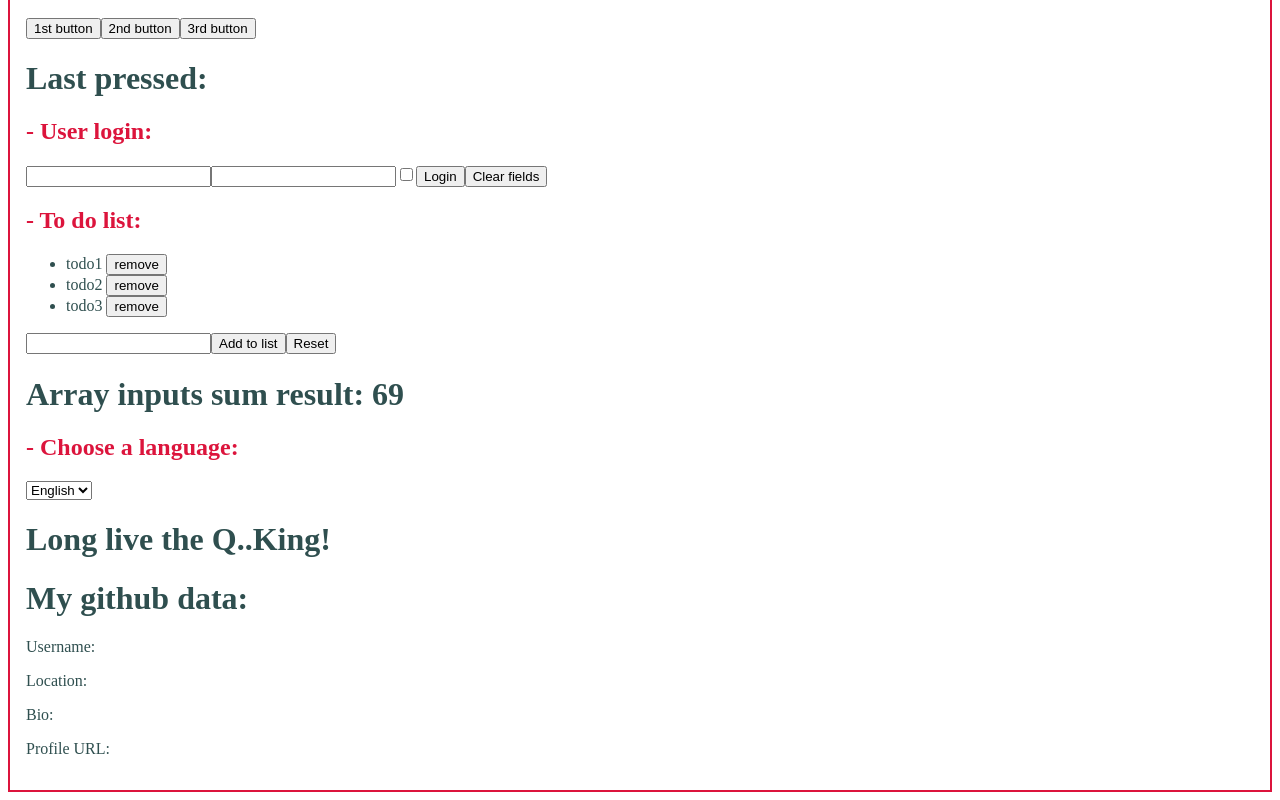
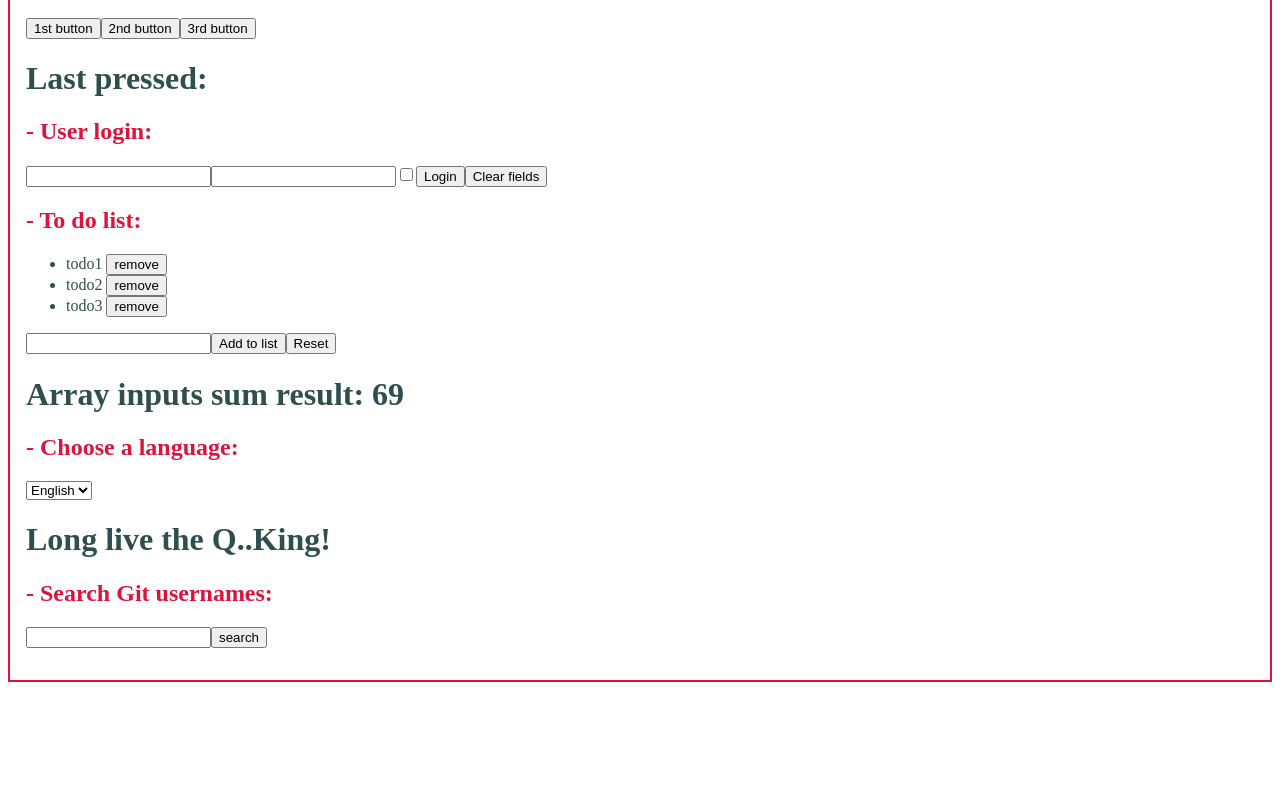
Before and after one commit to Francxmf/dhreactexercises, a React (Create React App) app: page / in a window 1280 px wide. Shown: the part 309-1109 px from the top of the page. After the commit the page ends 999 px from the top, so only its background shows below. Built offline with nearby package versions, Linux system fonts and the light colour scheme; no server answers.

Commit message:
completion of the exercise use effect 4

```diff
--- a/src/App.js
+++ b/src/App.js
@@ -9,6 +9,7 @@ import { Sum } from "./Sum";
 import { DisplayLanguage } from "./DisplayLanguage";
 import { LanguageContext } from "./LanguageContext";
 import { GithubUser } from "./GithubUser";
+import { GithubUserlist } from "./GithubUserlist";
 
 
 export class App extends React.Component{
@@ -73,8 +74,7 @@ export class App extends React.Component{
            <DisplayLanguage currentLang = {this.state.language} />
          </LanguageContext.Provider>
 
-         <GithubUser username="Francxmf" />
-
+         <GithubUserlist />
         </Container>
       );
   }
--- a/src/GithubUser.js
+++ b/src/GithubUser.js
@@ -15,7 +15,7 @@ export function GithubUser({username}){
     }
     useEffect(() => {getApi(username)}, [username])
     return (<div>
-        <h1>My github data:</h1>
+        <h1>github data:</h1>
         <p>Username: {dataApi.name}</p>
         <p>Location: {dataApi.location}</p>
         <p>Bio: {dataApi.bio}</p>
--- /dev/null
+++ b/src/GithubUserlist.js
@@ -0,0 +1,40 @@
+import { useState } from "react";
+import { GithubUser } from "./GithubUser"
+
+ export function GithubUserlist(){
+     const [gituser, setUserProps] = useState({
+         user : [],
+         insert : ""
+     })
+
+     function userInputHandler(e){
+         setUserProps(()=> {
+             return {
+                 user : [...gituser.user],
+                 insert : e.target.value
+             }
+         })
+     }
+     function searchBtnHandler(){
+         setUserProps((data)=> {
+             console.log(data)
+             return {
+                 user : data.insert === "" ? [data.user] : data.user.push(data.insert),
+                 ...data,
+             }
+         })
+     }
+     const {user} = gituser
+     return (
+         <form>
+         <h2>- Search Git usernames:</h2>
+         <input name="username" value={gituser.insert} onChange={userInputHandler}/>
+         <button type="button" onClick={searchBtnHandler}>search</button>
+         <ul>
+           {user.map((username, index) => (
+            (<li key={index}>{<GithubUser username={username} />}</li>)
+           ))}
+         </ul>
+       </form>
+     );
+ }
```
